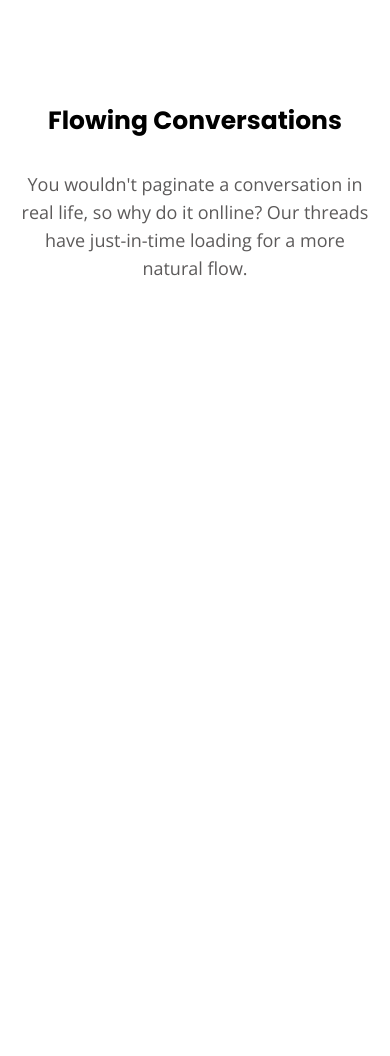
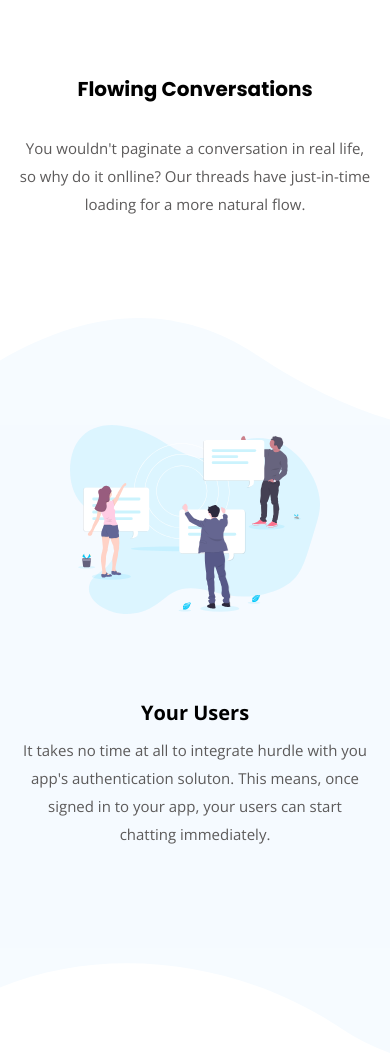
Before and after one commit to JoShobande/front-end-mentor-one, a plain HTML site: page index.html in a window 390 px wide. Shown: the part 2280-3336 px from the top of the page. Before the commit the page ends 2562 px from the top, so only its background shows below. Drawn offline with nearby package versions, Linux system fonts and the light colour scheme; files whose address does not match are found by name.

Commit message:
impleented users section mobile view

```diff
--- a/index.html
+++ b/index.html
@@ -78,6 +78,21 @@
                 </p>
             </div>
         </section>
+        <section class='users-section'>
+            <img src='assets/images/bg-section-top-mobile-2.svg' alt='' class="mobile-bg"/>
+            <div class="users-section_content">
+                <div class='illustration'>
+                    <img src= 'assets/images/illustration-your-users.svg'/>
+                </div>
+                <div class='text'>
+                    <h1>Your Users</h1>
+                    <p>It takes no time at all to integrate hurdle with you app's authentication soluton.
+                        This means, once signed in to your app, your users can start chatting immediately.
+                    </p>
+                </div>
+            </div>
+            <img src="assets/images/bg-section-bottom-mobile-2.svg" class="mobile-bg"/>
+        </section>
     </main>
 
 
--- a/style.css
+++ b/style.css
@@ -108,7 +108,7 @@ nav button{
     margin: 0 auto;
     font-family: 'Open Sans', sans-serif;
     font-weight: 100;
-    font-size: 18px;
+    font-size: 15px;
     line-height: 28px;
     color: #5c5a5a;
 }
@@ -138,12 +138,43 @@ nav button{
     font-family: 'Open Sans', sans-serif;
 }
 .flowing-conversation-section h1{
-    font-size: 25px;
+    font-size: 20px;
     margin-bottom: 30px;
     font-family: 'Poppins', sans-serif;
 }
 .flowing-conversation-section p{
-    font-size: 18px;
+    font-size: 15px;
+    line-height: 28px;
+    color: #5c5a5a;
+}
+
+
+.users-section{
+    margin-top: 100px;
+
+}
+.users-section img{
+    width: 100%;
+}
+.users-section_content{
+    background-color: hsl(207, 100%, 98%);
+    margin-top: -5px;
+}
+.users-section_content img{
+    width: 250px;
+}
+.users-section_content .text{
+    width: 90%;
+    margin: 0 auto;
+    margin-top: 80px;
+    padding-bottom: 100px;
+}
+.users-section_content h1{
+    margin-bottom: 10px;
+    font-size: 20px;
+}
+.users-section_content p{
+    font-size: 15px;
     line-height: 28px;
     color: #5c5a5a;
 }
```
Also changed, not shown: assets/images/bg-section-bottom-mobile-2.svg (added), assets/images/bg-section-top-mobile-2.svg (added), assets/images/illustration-your-users.svg (added).
